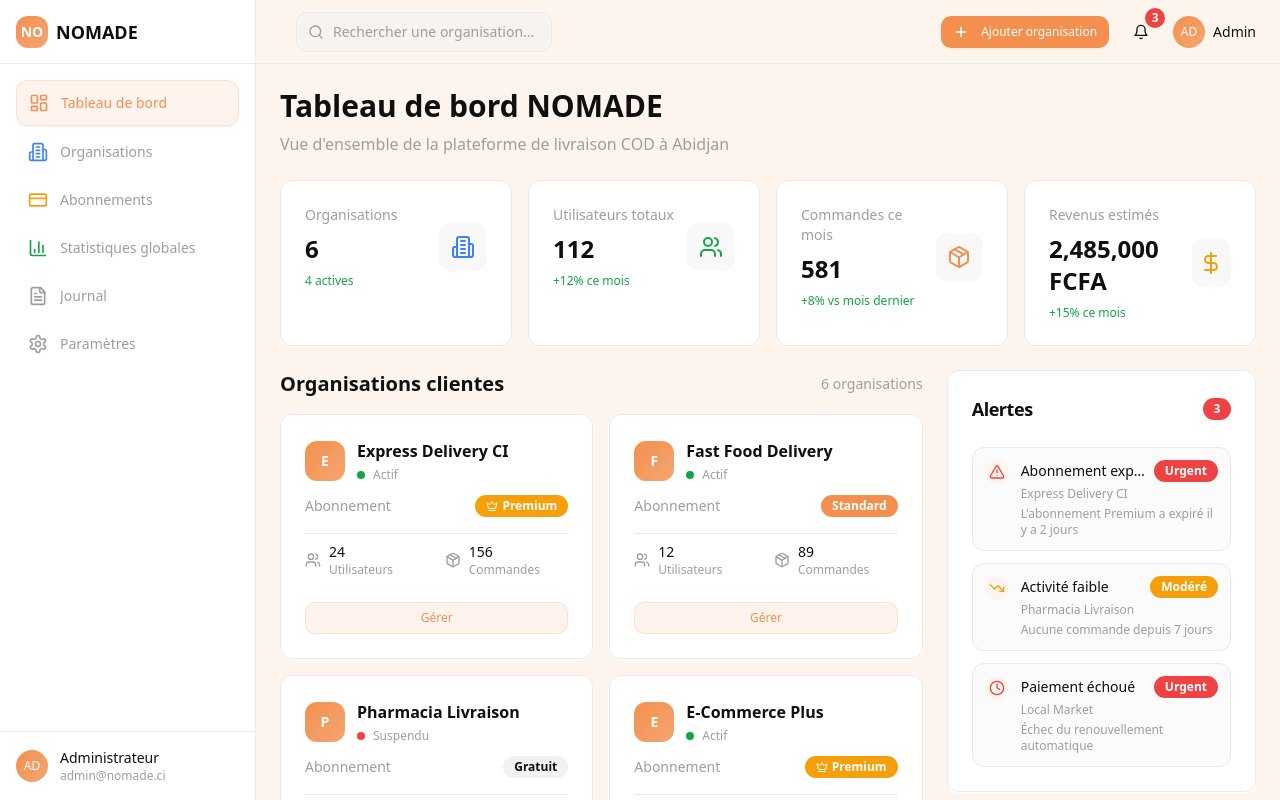
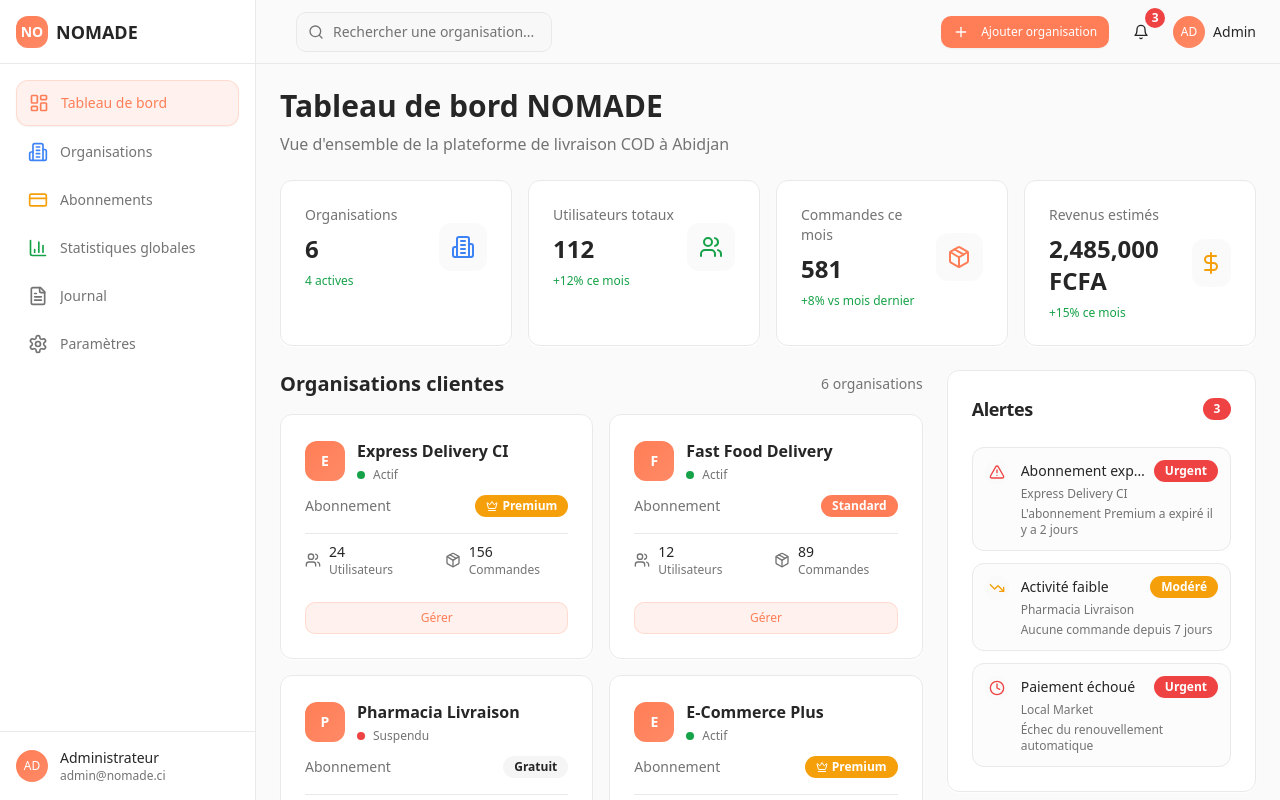
Before and after one commit to Alios5/itelia-admin-hub, a React (Vite) app: page / in a window 1280 px wide. Built offline with nearby package versions, Linux system fonts and the light colour scheme.

Commit message:
Apply new color palette
Updated the site's color scheme to use the new palette: primary orange (#f49851), dark text (#0f0f0f), secondary gray (#9f9f9f), and beige background (#fef3ea). This change was applied to `src/index.css`.

```diff
--- a/src/index.css
+++ b/src/index.css
@@ -8,27 +8,27 @@ All colors MUST be HSL.
 
 @layer base {
   :root {
-    /* NOMADE Design System - Custom Palette */
-    --background: 29 77% 96%; /* #fef3ea */
-    --foreground: 0 0% 6%; /* #0f0f0f */
+    /* Mobile App Design System - Clean Palette */
+    --background: 0 0% 98%; /* Pure white background like mobile app */
+    --foreground: 0 0% 15%; /* Dark gray text */
 
-    --card: 0 0% 100%;
-    --card-foreground: 0 0% 6%;
+    --card: 0 0% 100%; /* Pure white cards */
+    --card-foreground: 0 0% 15%;
 
     --popover: 0 0% 100%;
-    --popover-foreground: 0 0% 6%;
+    --popover-foreground: 0 0% 15%;
 
-    /* Orange principal */
-    --primary: 24 87% 63%; /* #f49851 */
+    /* Coral/Orange primary - matching mobile app */
+    --primary: 14 100% 67%; /* #ff6b47 - coral orange */
     --primary-foreground: 0 0% 100%;
-    --primary-light: 24 87% 80%;
-    --primary-glow: 24 87% 70%;
+    --primary-light: 14 100% 75%;
+    --primary-glow: 14 100% 70%;
 
-    --secondary: 0 0% 95%;
-    --secondary-foreground: 0 0% 6%;
+    --secondary: 0 0% 96%; /* Very light gray */
+    --secondary-foreground: 0 0% 15%;
 
-    --muted: 0 0% 95%;
-    --muted-foreground: 0 0% 62%; /* #9f9f9f */
+    --muted: 0 0% 96%; /* Light gray for subtle elements */
+    --muted-foreground: 0 0% 45%; /* Medium gray text */
 
     --accent: 240 6% 90%;
     --accent-foreground: 220 9% 11%;
```
